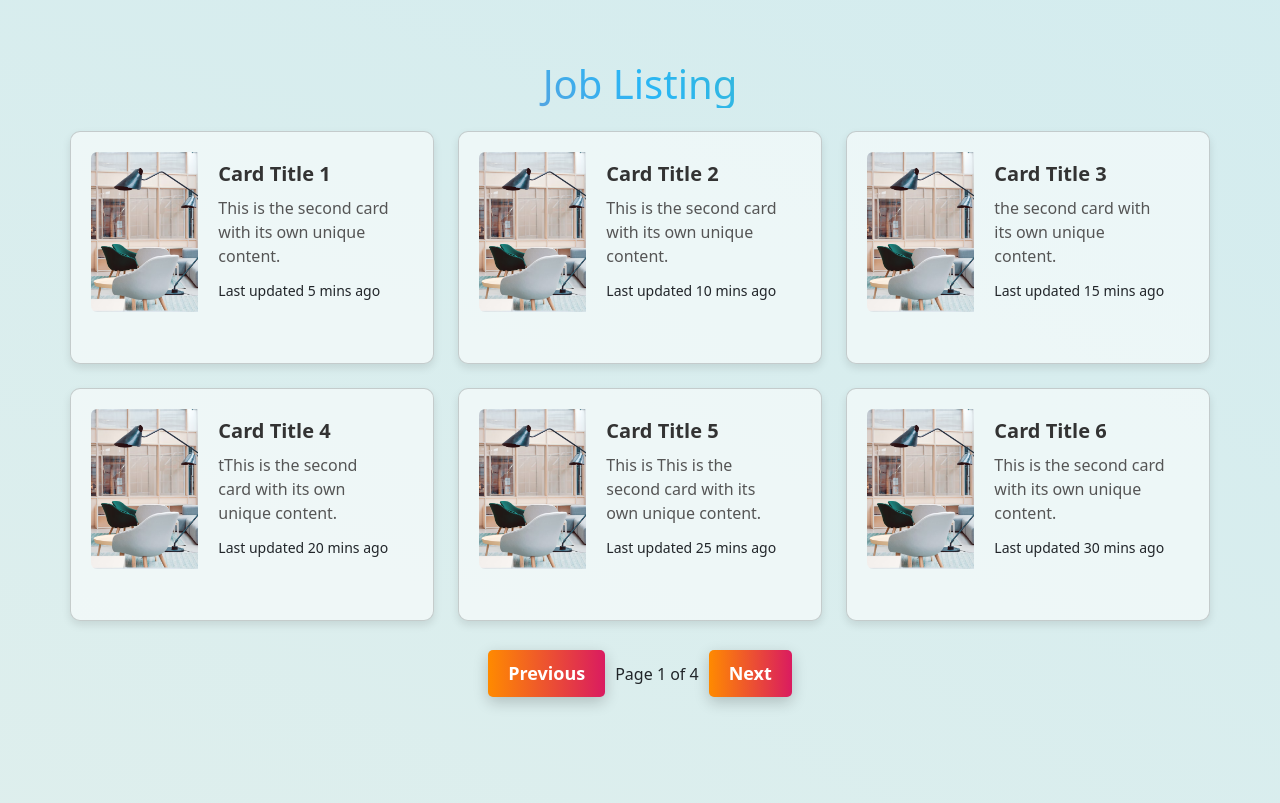
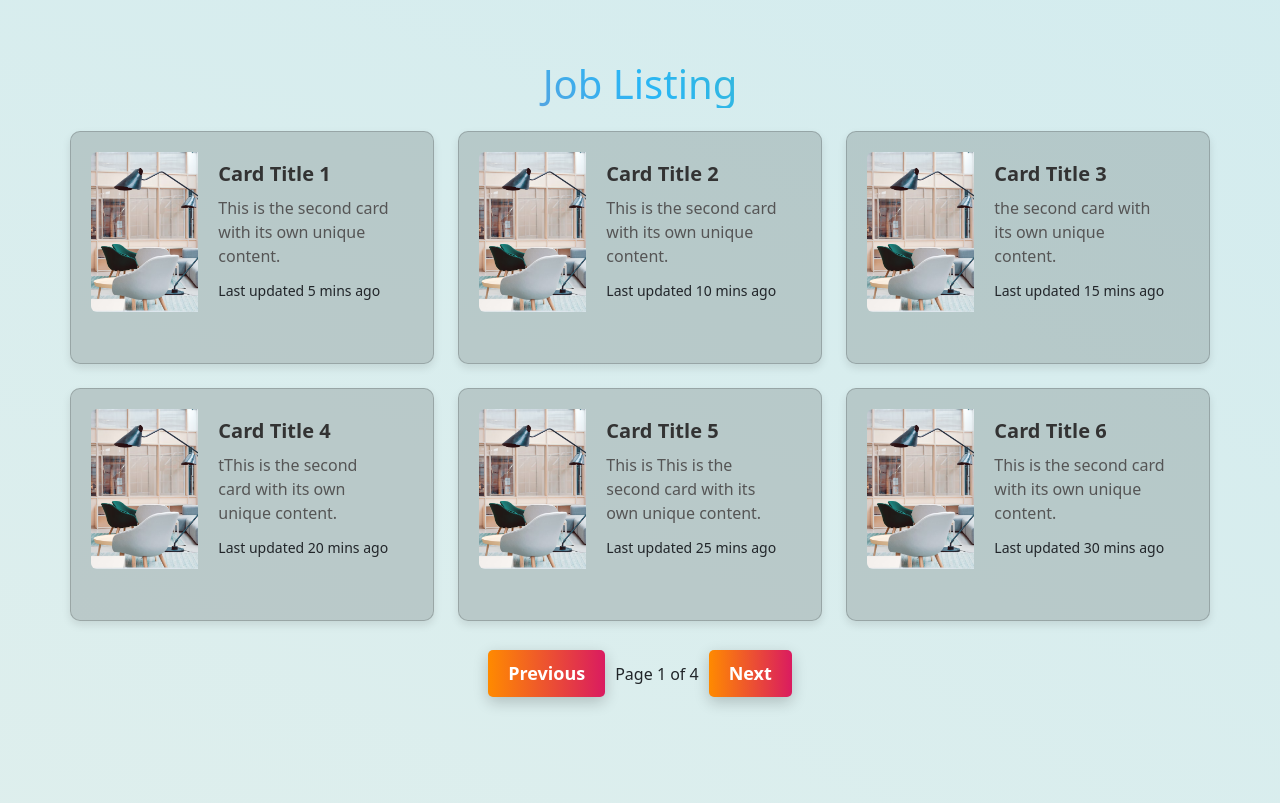
Before and after one commit to tabishaikh710/Pencilry, a React (Vite) app: page / in a window 1280 px wide. Shown: the part 680-1483 px from the top of the page. Built offline with nearby package versions, Linux system fonts and the light colour scheme.

Commit message:
job post  button
addition of submission button

```diff
--- a/src/pages/PostAjob.jsx
+++ b/src/pages/PostAjob.jsx
@@ -506,13 +506,18 @@ const PostAjob = () => {
             Previous
           </button>
           <span style={{ margin: "0 10px" }}>Page {currentTab}</span>
-          <button onClick={handleNextPage} disabled={currentTab === totalPages}>
-            Next
-          </button>
+
+          {currentTab === 8 ? (
+            <button>Submit</button>
+          ) : (
+            <button onClick={handleNextPage} disabled={currentTab === totalPages}>
+              Next
+            </button>
+          )}
         </div>
       </section>
     </>
-  );
+  )
 };
 
 export default PostAjob;
--- a/src/style/jobcard.module.css
+++ b/src/style/jobcard.module.css
@@ -2,7 +2,7 @@
 .card {
     display: flex;
     align-items: center;
-    background-color: #fff;
+
     border-radius: 10px;
     box-shadow: 0 4px 8px rgba(0, 0, 0, 0.1);
     padding: 20px;
@@ -10,13 +10,13 @@
     max-width: 540px;
     transition: transform 0.3s ease, box-shadow 0.3s ease;
    min-height: 100%;
-   background-color: #ffffff8c;
+   background-color: #0e0d0d29;
 }
 
 /* Hover Effect */
 .card:hover {
     transform: translateY(-5px);
-    box-shadow: 0 8px 16px rgba(0, 0, 0, 0.2);
+    box-shadow: 0 10px 16px rgba(245, 103, 103, 0.2);
 }
 
 /* Card Image */
```
